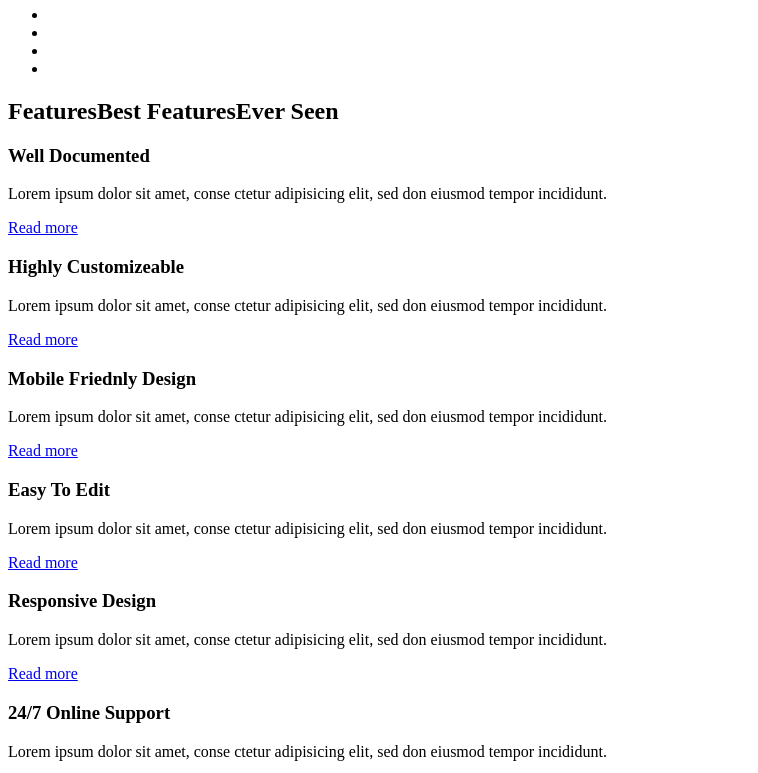
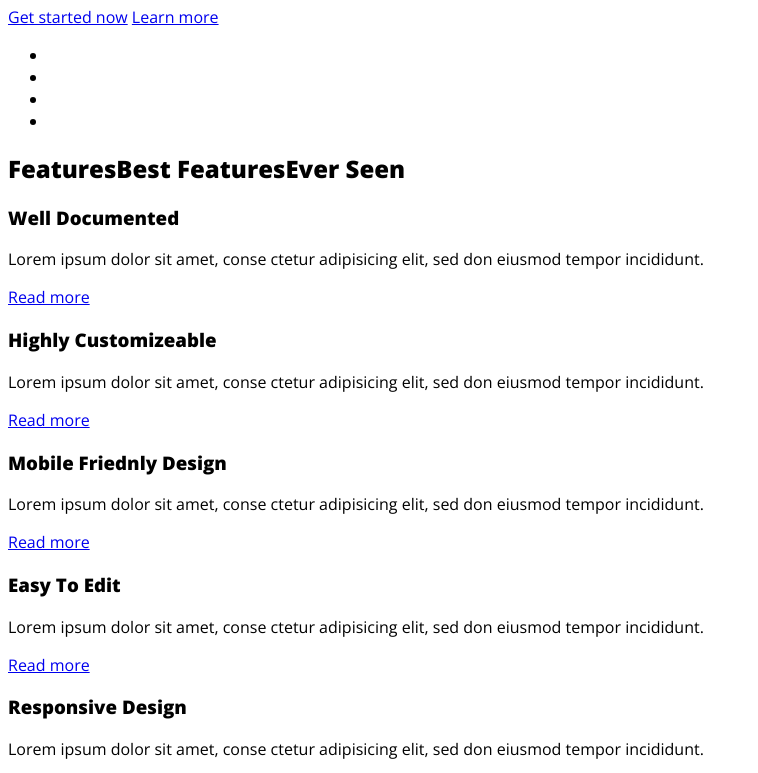
Before and after one commit to Wolfblades/Limpon, a plain HTML site: page index.html in a window 1280 px wide. Shown: the part 250-1023 px from the top of the page, without its empty margins (0-758 px from the left). Drawn offline with nearby package versions, Linux system fonts and the light colour scheme.

Commit message:
Подключил шрифт Open Sans

```diff
--- a/css/main.css
+++ b/css/main.css
@@ -0,0 +1,3 @@
+body {
+    font-family: 'Open Sans', sans-serif;
+}
--- a/index.html
+++ b/index.html
@@ -4,6 +4,7 @@
     <meta charset="UTF-8">
     <meta name="viewport" content="width=device-width, initial-scale=1.0">
     <title>LIMPON</title>
+    <link href="https://fonts.googleapis.com/css2?family=Open+Sans:ital,wght@0,400;0,600;0,800;1,400&display=swap" rel="stylesheet">
     <link rel="stylesheet" href="css/main.css">
 </head>
 <body>
--- a/js/main.js
+++ /dev/null
@@ -1 +0,0 @@
-let+ 67;
```
